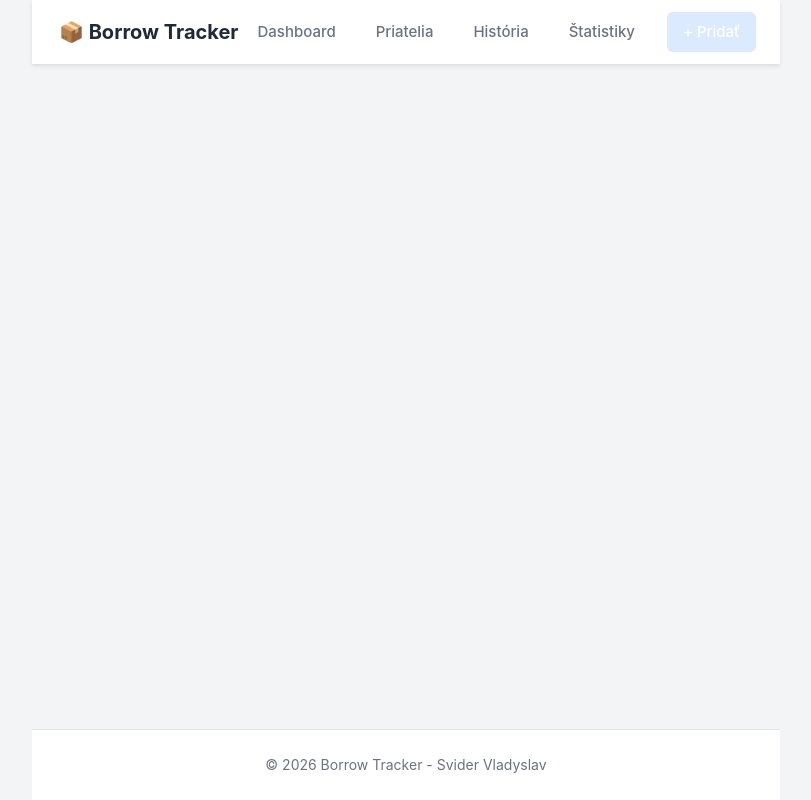
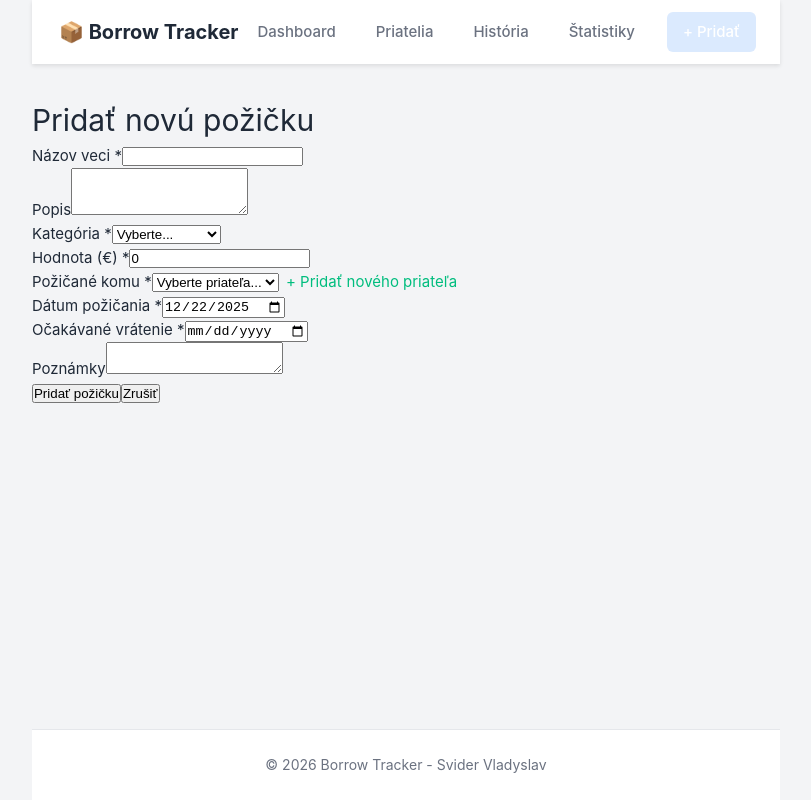
Before and after one commit to Versus1478/FT_project, a Vue app: page /add-item in a window 1280 px wide. Shown: the whole page, without its empty margins (234-1045 px from the left). Built offline with nearby package versions, Linux system fonts and the light colour scheme; the HTML template or start-up script is replaced by a standard one.

Commit message:
Add form for creating new borrow - Create comprehensive add item form - Add basic form validation - Add friend selection dropdown - Add category selection - Add date pickers for borrowed/return dates - Add value and notes fields - Integrate with stores - Add cancel functionality

```diff
--- a/src/views/AddItemView.vue
+++ b/src/views/AddItemView.vue
@@ -1,15 +1,166 @@
+<template>
+  <div class="add-item-view">
+    <div class="form-container">
+      <h1>Pridať novú požičku</h1>
+
+      <form @submit.prevent="handleSubmit">
+        <div class="form-group">
+          <label>Názov veci *</label>
+          <input v-model="form.itemName" type="text" required class="form-input" />
+        </div>
+
+        <div class="form-group">
+          <label>Popis</label>
+          <textarea v-model="form.description" rows="3" class="form-input"></textarea>
+        </div>
+
+        <div class="form-row">
+          <div class="form-group">
+            <label>Kategória *</label>
+            <select v-model="form.category" required class="form-input">
+              <option value="">Vyberte...</option>
+              <option value="elektronika">💻 Elektronika</option>
+              <option value="knihy">📚 Knihy</option>
+              <option value="naradie">🔨 Náradie</option>
+              <option value="sport">⚽ Šport</option>
+              <option value="ine">📦 Iné</option>
+            </select>
+          </div>
+
+          <div class="form-group">
+            <label>Hodnota (€) *</label>
+            <input
+                v-model.number="form.value"
+                type="number"
+                min="0"
+                step="0.01"
+                required
+                class="form-input"
+            />
+          </div>
+        </div>
+
+        <div class="form-group">
+          <label>Požičané komu *</label>
+          <select v-model="form.friendId" required class="form-input">
+            <option value="">Vyberte priateľa...</option>
+            <option v-for="friend in friends" :key="friend.id" :value="friend.id">
+              {{ friend.name }}
+            </option>
+          </select>
+          <router-link to="/friends" class="add-friend-link">
+            + Pridať nového priateľa
+          </router-link>
+        </div>
+
+        <div class="form-row">
+          <div class="form-group">
+            <label>Dátum požičania *</label>
+            <input v-model="form.borrowedDate" type="date" required class="form-input" />
+          </div>
+
+          <div class="form-group">
+            <label>Očakávané vrátenie *</label>
+            <input v-model="form.expectedReturn" type="date" required class="form-input" />
+          </div>
+        </div>
+
+        <div class="form-group">
+          <label>Poznámky</label>
+          <textarea v-model="form.notes" rows="2" class="form-input"></textarea>
+        </div>
+
+        <div class="form-actions">
+          <button type="submit" class="btn btn-primary">Pridať požičku</button>
+          <button type="button" @click="$router.push('/')" class="btn btn-secondary">
+            Zrušiť
+          </button>
+        </div>
+      </form>
+    </div>
+  </div>
+</template>
+
 <script lang="ts">
-import {defineComponent} from 'vue'
+import { defineComponent } from 'vue'
+import { useItemsStore } from '@/stores/items'
+import  useFriendsStore  from '@/stores/friends'
+import type { ItemCategory } from '@/types/Item'
+
+interface AddItemForm {
+  itemName: string
+  description: string
+  category: ItemCategory | ''
+  value: number
+  friendId: string
+  borrowedDate: string
+  expectedReturn: string
+  notes: string
+}
 
 export default defineComponent({
-  name: "AddItemView"
+  name: 'AddItemView',
+
+  data(): { form: AddItemForm } {
+    return {
+      form: {
+        itemName: '',
+        description: '',
+        category: '',
+        value: 0,
+        friendId: '',
+        borrowedDate: new Date().toISOString().slice(0, 10),
+        expectedReturn: '',
+        notes: ''
+      }
+    }
+  },
+
+  computed: {
+    itemsStore() {
+      return useItemsStore()
+    },
+    friendsStore() {
+      return useFriendsStore()
+    },
+    friends() {
+      return this.friendsStore.friends
+    }
+  },
+
+  mounted() {
+    this.friendsStore.loadFromLocalStorage()
+    if (this.friends.length === 0) {
+      this.friendsStore.initMockData()
+    }
+  },
+
+  methods: {
+    handleSubmit() {
+      const friend = this.friends.find(f => f.id === this.form.friendId)
+      if (!friend) {
+        alert('Vyberte priateľa')
+        return
+      }
+
+      this.itemsStore.addItem({
+        itemName: this.form.itemName,
+        description: this.form.description,
+        category: this.form.category as ItemCategory,
+        friend: {
+          id: friend.id,
+          name: friend.name,
+          avatar: friend.avatar
+        },
+        borrowedDate: this.form.borrowedDate,
+        expectedReturn: this.form.expectedReturn,
+        value: this.form.value,
+        notes: this.form.notes
+      })
+
+      this.friendsStore.updateFriendStats(friend.id)
+      this.$router.push('/')
+    }
+  }
 })
 </script>
-
-<template>
-
-</template>
-
-<style scoped>
-
-</style>
```
Also changed, not shown: src/types/Item.ts (+8 -7 lines).
